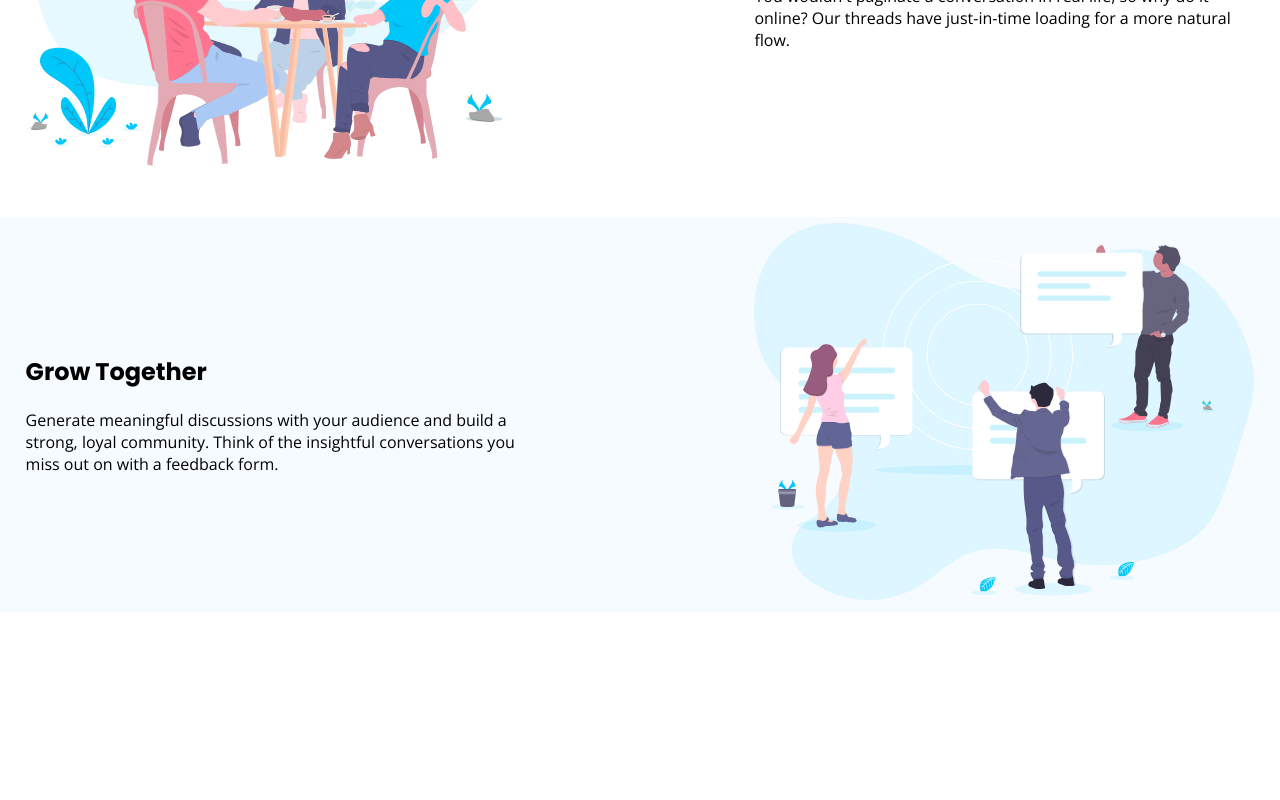
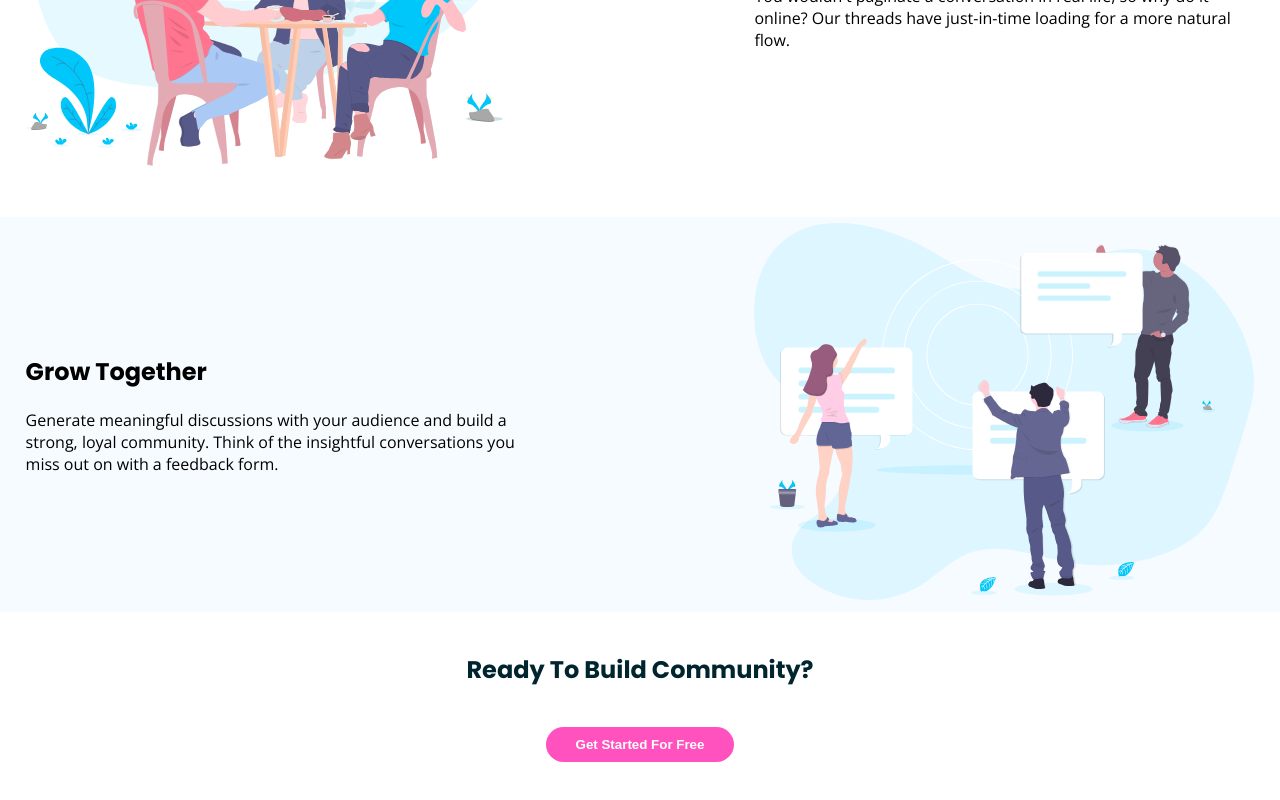
Before and after one commit to Wiriyamu/vue-huddle, a Vue app: page / in a window 1280 px wide. Shown: the part 1727-2527 px from the top of the page. Before the commit the page ends 2339 px from the top, so only its background shows below. Built offline with nearby package versions, Linux system fonts and the light colour scheme.

Commit message:
feat: add community

```diff
--- a/src/App.vue
+++ b/src/App.vue
@@ -5,6 +5,7 @@
     <Grow />
     <Flowing />
     <Users />
+    <Comminity />
   </div>
 </template>
 
@@ -14,9 +15,10 @@ import Statistics from '@/components/Statistics'
 import Grow from '@/components/Grow'
 import Flowing from '@/components/Flowing'
 import Users from '@/components/Users'
+import Comminity from '@/components/Comminity'
 export default {
   name: 'App',
-  components: { Header, Statistics, Grow, Flowing, Users }
+  components: { Header, Statistics, Grow, Flowing, Users, Comminity }
 }
 </script>
 
--- /dev/null
+++ b/src/components/Comminity.vue
@@ -0,0 +1,60 @@
+<template>
+  <section class="community">
+    <div class="community__container">
+      <h1 class="community__title">Ready To Build Community?</h1>
+      <button @click.prevent class="community__started">
+        Get Started For Free
+      </button>
+    </div>
+  </section>
+</template>
+
+<script>
+export default {}
+</script>
+
+<style lang="scss">
+.community {
+  width: 100%;
+
+  &__container {
+    display: flex;
+    flex-direction: column;
+    justify-content: center;
+    align-items: center;
+    max-width: 1280px;
+    width: 100%;
+    margin: 0 auto;
+    padding: 0 2%;
+  }
+
+  &__title {
+    margin-top: 4rem;
+    font-family: 'Poppins', sans-serif;
+    color: hsl(192, 100%, 9%);
+
+    @media screen and (max-width: 768px) {
+      max-width: 200px;
+      text-align: center;
+    }
+  }
+
+  &__started {
+    font-weight: 600;
+    border: none;
+    margin: 4rem;
+    border-radius: 3rem;
+    padding: 1rem 3rem;
+    color: #fff;
+    background-color: hsl(322, 100%, 66%);
+    cursor: pointer;
+
+    &:hover {
+      border: 1px solid hsl(322, 100%, 66%);
+      color: hsl(322, 100%, 66%);
+      background-color: transparent;
+      transition: 0.3s ease-in-out;
+    }
+  }
+}
+</style>
```
